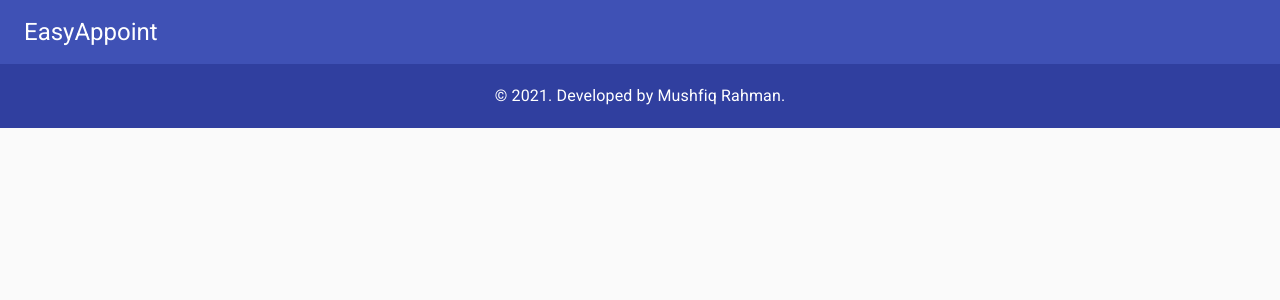
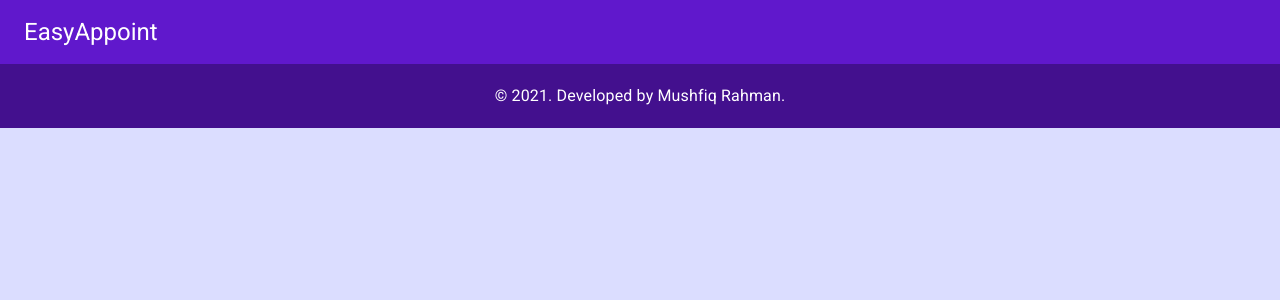
Before and after one commit to Ayon95/easy-appoint, a React (Create React App) app in the folder client/: page / in a window 1280 px wide. Shown: the top 300 px of the page. Built offline with nearby package versions, Linux system fonts and the light colour scheme.

Commit message:
client - created a custom theme object and migrated to v5 of material ui

```diff
--- a/client/src/components/Layout/Footer.js
+++ b/client/src/components/Layout/Footer.js
@@ -1,5 +1,5 @@
-import { Box, Typography } from '@material-ui/core';
-import { makeStyles } from '@material-ui/styles';
+import { Box, Typography } from '@mui/material';
+import { makeStyles } from '@mui/styles';
 import React from 'react';
 
 const useStyles = makeStyles({
@@ -13,13 +13,12 @@ function Footer() {
 			component="footer"
 			sx={{
 				bgcolor: 'primary.dark',
+				color: 'primary.contrastText',
 				p: 2.5,
 				textAlign: 'center',
 			}}
 		>
-			<Typography variant="body1" className={classes.footerText}>
-				&copy; 2021. Developed by Mushfiq Rahman.
-			</Typography>
+			<Typography variant="body1">&copy; 2021. Developed by Mushfiq Rahman.</Typography>
 		</Box>
 	);
 }
--- a/client/src/components/Layout/Navbar.js
+++ b/client/src/components/Layout/Navbar.js
@@ -1,5 +1,5 @@
 import React from 'react';
-import { AppBar, Toolbar, Typography } from '@material-ui/core';
+import { AppBar, Toolbar, Typography } from '@mui/material';
 
 function Navbar() {
 	return (
--- /dev/null
+++ b/client/src/utils/theme.js
@@ -0,0 +1,20 @@
+import { createTheme } from '@mui/material';
+
+const theme = createTheme({
+	palette: {
+		primary: {
+			main: '#6018cc',
+		},
+	},
+	components: {
+		MuiCssBaseline: {
+			styleOverrides: {
+				body: {
+					backgroundColor: '#dbddff',
+				},
+			},
+		},
+	},
+});
+
+export default theme;
```
Also changed, not shown: client/package.json (+6 -3 lines), client/src/App.js (+5 -3 lines), 1 other file (tests, documents, lock files or other folders).
